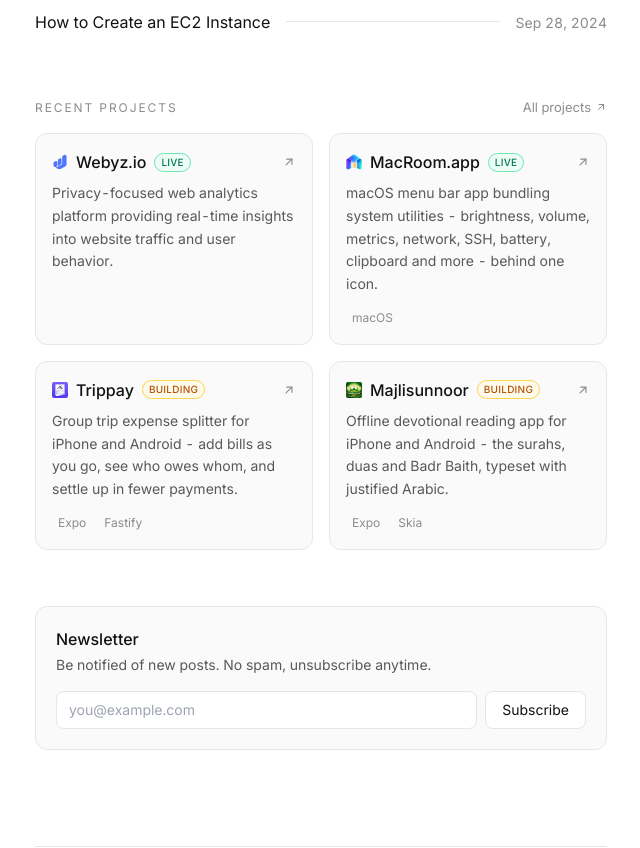
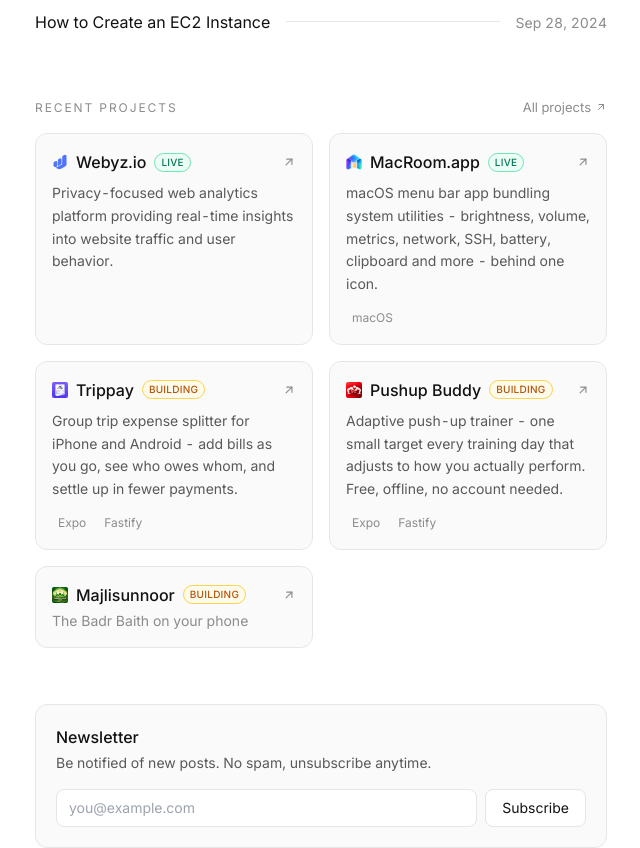
Before and after one commit to nihalnclt/portfolio, a Next.js app: page / in a window 1280 px wide. Shown: the part 620-1468 px from the top of the page, without its empty margins (319-959 px from the left). Built offline with nearby package versions, Linux system fonts and the light colour scheme.

Commit message:
feat: add Pushup Buddy to projects, compact tile for Majlisunnoor
Home page shows four big cards (Webyz, MacRoom, Trippay, Pushup Buddy)
and projects marked small as compact tiles below them, with a short
tagline instead of the description.

```diff
--- a/src/app/(site)/page.tsx
+++ b/src/app/(site)/page.tsx
@@ -12,7 +12,9 @@ import { getAllPosts } from "@/lib/posts";
 export default function Home() {
   const taglineParts = siteConfig.tagline.split(" | ");
   const recentPosts = getAllPosts().slice(0, 4);
-  const featuredProjects = projects.filter((project) => project.featured).slice(0, 4);
+  const featured = projects.filter((project) => project.featured);
+  const bigProjects = featured.filter((project) => !project.small).slice(0, 4);
+  const smallProjects = featured.filter((project) => project.small);
 
   return (
     <div className="container flex flex-col gap-14 pb-24 pt-8">
@@ -78,10 +80,18 @@ export default function Home() {
         className="animate-fade-up [animation-delay:320ms]"
       >
         <div className="grid grid-cols-1 gap-4 sm:grid-cols-2">
-          {featuredProjects.map((project) => (
+          {bigProjects.map((project) => (
             <ProjectCard key={project.id} project={project} />
           ))}
         </div>
+        {/* Smaller projects as compact tiles in a row below; new ones fill in beside them */}
+        {smallProjects.length > 0 && (
+          <div className="mt-4 grid grid-cols-1 gap-4 sm:grid-cols-2">
+            {smallProjects.map((project) => (
+              <ProjectCard key={project.id} project={project} compact />
+            ))}
+          </div>
+        )}
       </Section>
 
       <div className="animate-fade-up [animation-delay:400ms]">
--- a/src/components/ProjectCard.tsx
+++ b/src/components/ProjectCard.tsx
@@ -9,12 +9,13 @@ const badgeTones = {
     "border-emerald-300 bg-emerald-50 text-emerald-700 dark:border-emerald-400/25 dark:bg-emerald-400/10 dark:text-emerald-300",
 };
 
-export default function ProjectCard({ project }: { project: ProjectType }) {
+// `compact` shows the header row and the short tagline, for the small home page tiles.
+export default function ProjectCard({ project, compact = false }: { project: ProjectType; compact?: boolean }) {
   const href = project.url ?? project.repoUrl;
 
   const card = (
     <div className="group flex h-full flex-col rounded-xl border border-line bg-surface p-4 transition-colors hover:border-line-strong">
-      <div className="flex items-center gap-2">
+      <div className="flex min-w-0 items-center gap-2">
         {project.iconSrc ? (
           <Image
             src={project.iconSrc}
@@ -26,10 +27,10 @@ export default function ProjectCard({ project }: { project: ProjectType }) {
         ) : (
           project.icon && <span className="text-base leading-none">{project.icon}</span>
         )}
-        <h3 className="font-medium text-heading">{project.name}</h3>
+        <h3 className="truncate font-medium text-heading">{project.name}</h3>
         {project.badge && (
           <span
-            className={`rounded-full border px-1.5 py-px text-[10px] font-medium uppercase tracking-wide ${badgeTones[project.badge.tone]}`}
+            className={`shrink-0 rounded-full border px-1.5 py-px text-[10px] font-medium uppercase tracking-wide ${badgeTones[project.badge.tone]}`}
           >
             {project.badge.label}
           </span>
@@ -41,9 +42,13 @@ export default function ProjectCard({ project }: { project: ProjectType }) {
         )}
       </div>
 
-      <p className="mt-2 text-sm leading-relaxed">{project.description}</p>
+      {compact ? (
+        project.tagline && <p className="mt-1 truncate text-sm text-faint">{project.tagline}</p>
+      ) : (
+        <p className="mt-2 text-sm leading-relaxed">{project.description}</p>
+      )}
 
-      {project.metrics && project.metrics.length > 0 && (
+      {!compact && project.metrics && project.metrics.length > 0 && (
         <div className="mt-auto flex flex-wrap gap-x-4 gap-y-1 pt-3 text-sm">
           {project.metrics.map(({ value, label }) => (
             <span key={label}>
@@ -54,7 +59,7 @@ export default function ProjectCard({ project }: { project: ProjectType }) {
         </div>
       )}
 
-      {project.tags && project.tags.length > 0 && (
+      {!compact && project.tags && project.tags.length > 0 && (
         <div className="mt-3 flex flex-wrap gap-1.5">
           {project.tags.map((tag) => (
             <span key={tag} className="rounded bg-heading/5 px-1.5 py-0.5 text-xs text-faint">
--- a/src/data/projects.ts
+++ b/src/data/projects.ts
@@ -35,14 +35,27 @@ export const projects: ProjectType[] = [
     featured: true,
   },
   {
+    id: 5,
+    name: "Pushup Buddy",
+    iconSrc: "/images/projects/pushup-buddy.png",
+    description:
+      "Adaptive push-up trainer - one small target every training day that adjusts to how you actually perform. Free, offline, no account needed.",
+    url: "/pushup-buddy",
+    badge: { label: "Building", tone: "amber" },
+    tags: ["Expo", "Fastify"],
+    featured: true,
+  },
+  {
     id: 4,
     name: "Majlisunnoor",
     iconSrc: "/images/projects/majlisunnoor.png",
+    tagline: "The Badr Baith on your phone",
     description:
       "Offline devotional reading app for iPhone and Android - the surahs, duas and Badr Baith, typeset with justified Arabic.",
     url: "/majlisunnoor",
     badge: { label: "Building", tone: "amber" },
     tags: ["Expo", "Skia"],
     featured: true,
+    small: true,
   },
 ];
--- a/src/types/project.ts
+++ b/src/types/project.ts
@@ -4,6 +4,7 @@ export type ProjectType = {
   id: number;
   name: string;
   description: string;
+  tagline?: string; // short line shown on compact tiles instead of the description
   icon?: string; // emoji shown before the name
   iconSrc?: string; // image path under /public, takes precedence over icon
   url?: string;
@@ -12,5 +13,6 @@ export type ProjectType = {
   metrics?: { value: string; label: string }[];
   tags?: string[];
   featured: boolean;
+  small?: boolean; // home page: shown as a compact tile instead of a full card
   year?: number;
 };
```
